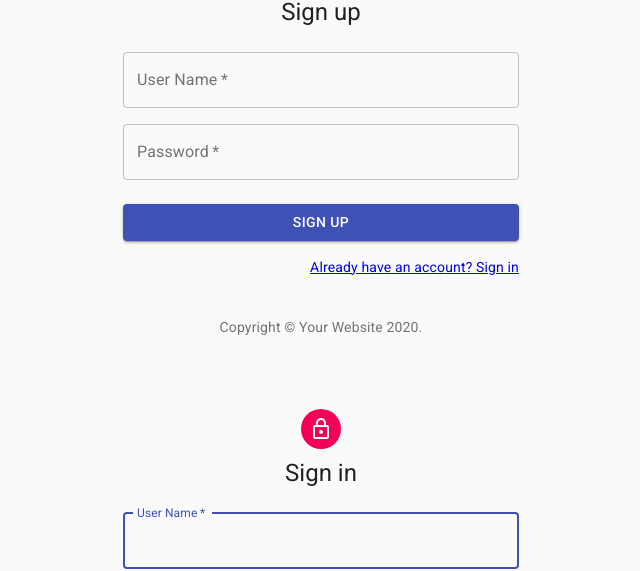
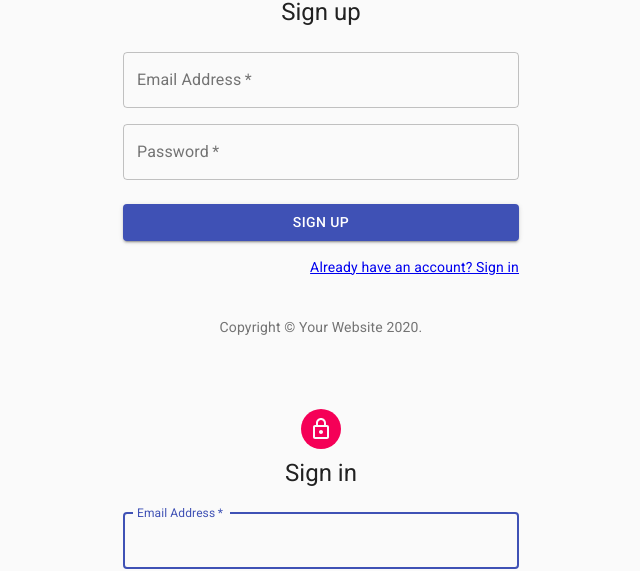
Before and after one commit to Ejguzman3988/hobby-client, a React (Create React App) app: page /Register in a window 1280 px wide. Shown: the part 124-695 px from the top of the page, without its empty margins (319-959 px from the left). Built offline with nearby package versions, Linux system fonts and the light colour scheme; no server answers.

Commit message:
Added errors and also changed username to email.

```diff
--- a/src/App.js
+++ b/src/App.js
@@ -14,6 +14,7 @@ import TimerShow from "./containers/timers/TimerShow";
 // Session
 import SignIn from "./containers/sessions/SignIn";
 import Register from "./containers/sessions/Register";
+import Errors from "./containers/sessions/Errors";
 
 // Actions
 import { fetchTimers } from "./actions/Timers";
@@ -27,6 +28,7 @@ export class App extends Component {
     if (!this.props.login) {
       return (
         <Router>
+          <Errors errors={this.props.errors} />
           <div className="App">
             <switch>
               <Route exact path="/Register" exact component={Register} />
@@ -57,8 +59,9 @@ export class App extends Component {
 
 const mapStateToProps = (state) => {
   return {
+    errors: state.sessionsReducer.errors,
     login: state.sessionsReducer.login,
-    username: state.sessionsReducer.username,
+    email: state.sessionsReducer.email,
   };
 };
 
--- /dev/null
+++ b/src/containers/sessions/Errors.js
@@ -0,0 +1,6 @@
+import React from "react";
+
+export default function Errors({ errors }) {
+  const renderErrors = errors.map((error) => <li>{error}</li>);
+  return <div>{renderErrors}</div>;
+}
--- a/src/containers/sessions/Register.js
+++ b/src/containers/sessions/Register.js
@@ -65,10 +65,10 @@ export default function SignUp() {
                 variant="outlined"
                 required
                 fullWidth
-                id="username"
-                label="User Name"
-                name="username"
-                autoComplete="username"
+                id="email"
+                label="Email Address"
+                name="email"
+                autoComplete="email"
               />
             </Grid>
             <Grid item xs={12}>
--- a/src/containers/sessions/SignIn.js
+++ b/src/containers/sessions/SignIn.js
@@ -66,10 +66,10 @@ export default function SignIn() {
             margin="normal"
             required
             fullWidth
-            id="username"
-            label="User Name"
-            name="username"
-            autoComplete="username"
+            id="email"
+            label="Email Address"
+            name="email"
+            autoComplete="email"
             autoFocus
           />
           <TextField
--- a/src/reducers/sessionsReducer.js
+++ b/src/reducers/sessionsReducer.js
@@ -1,6 +1,7 @@
 const initialState = {
+  errors: [],
   login: false,
-  username: "",
+  email: "",
 };
 
 export default (state = initialState, action) => {
@@ -8,7 +9,7 @@ export default (state = initialState, action) => {
     case "LOGGING":
       return { ...state, login: false };
     case "SUCCESS":
-      return { ...state, login: true, username: action.username };
+      return { ...state, login: true, email: action.email };
     default:
       return state;
   }
```
